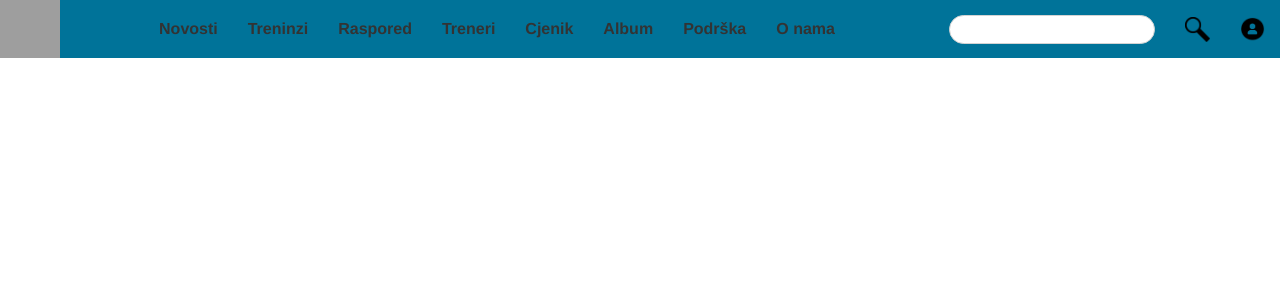
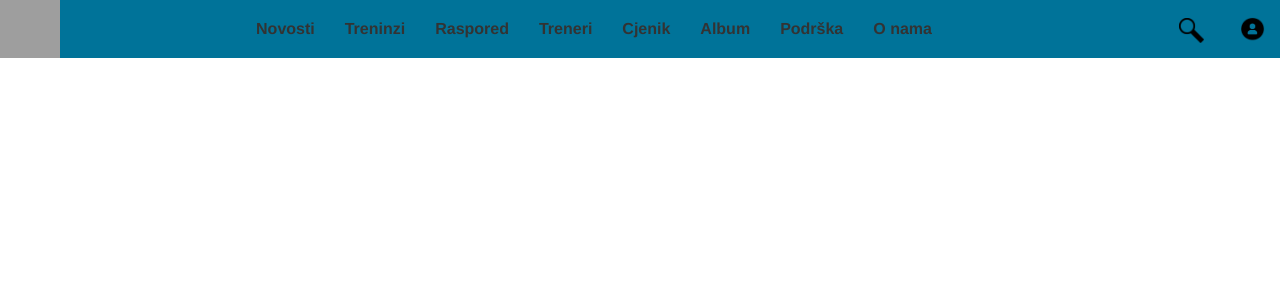
Before and after one commit to juric70/RazvojWebAplikacija, a Vue app in the folder frontend/: page / in a window 1280 px wide. Shown: the top 300 px of the page. Built offline with nearby package versions, Linux system fonts and the light colour scheme; grey boxes are pictures that could not be loaded.

Commit message:
Modifying search input field

```diff
--- a/frontend/package.json
+++ b/frontend/package.json
@@ -33,7 +33,8 @@
       "parser": "@babel/eslint-parser"
     },
     "rules": {
-      "vue/multi-word-component-names": "off"
+      "vue/multi-word-component-names": "off",
+      "no-unused-vars": "off"
     }
   },
   "browserslist": [
--- a/frontend/src/components/Header.vue
+++ b/frontend/src/components/Header.vue
@@ -16,10 +16,12 @@
 
     <div id="headerIcon">
         <img class="headerIcon" :src="require('../assets/profilePictureIcon.png')"/>
-        <img class="headerIcon" :src="require('../assets/SearchIcon.png')"/>
+        <button @click="(isOpened= !isOpened)" >
+        <img class="headerIcon" :src="require('../assets/SearchIcon.png')" />
+        </button>
     </div>
     <div id="searchInputDiv">
-        <input type="text" v-model="text" id="searchInput">
+        <input type="text" v-model="text" id="searchInput" v-if="isOpened">
     </div>
   </div>
 
@@ -31,7 +33,12 @@
 
 <script>
 export default{
-    name: 'Header'
+    name: 'Header',
+    data(){
+        return{
+            isOpened: false
+        }
+    }
 }
 </script>
 
@@ -46,6 +53,9 @@ header{
   background-color:  #007399;
   height: 58px;
   overflow: hidden;
+}button{
+    background-color: #007399;
+    border: 0;
 }
 header a{
   display:inline-block;
@@ -85,6 +95,8 @@ header a:hover{
 
 }
 #searchInput{
+
+
     width: 200px;
     height: 25px;
     border-radius: 15px;
```
Also changed, not shown: 2 other files (tests, documents, lock files or other folders).
